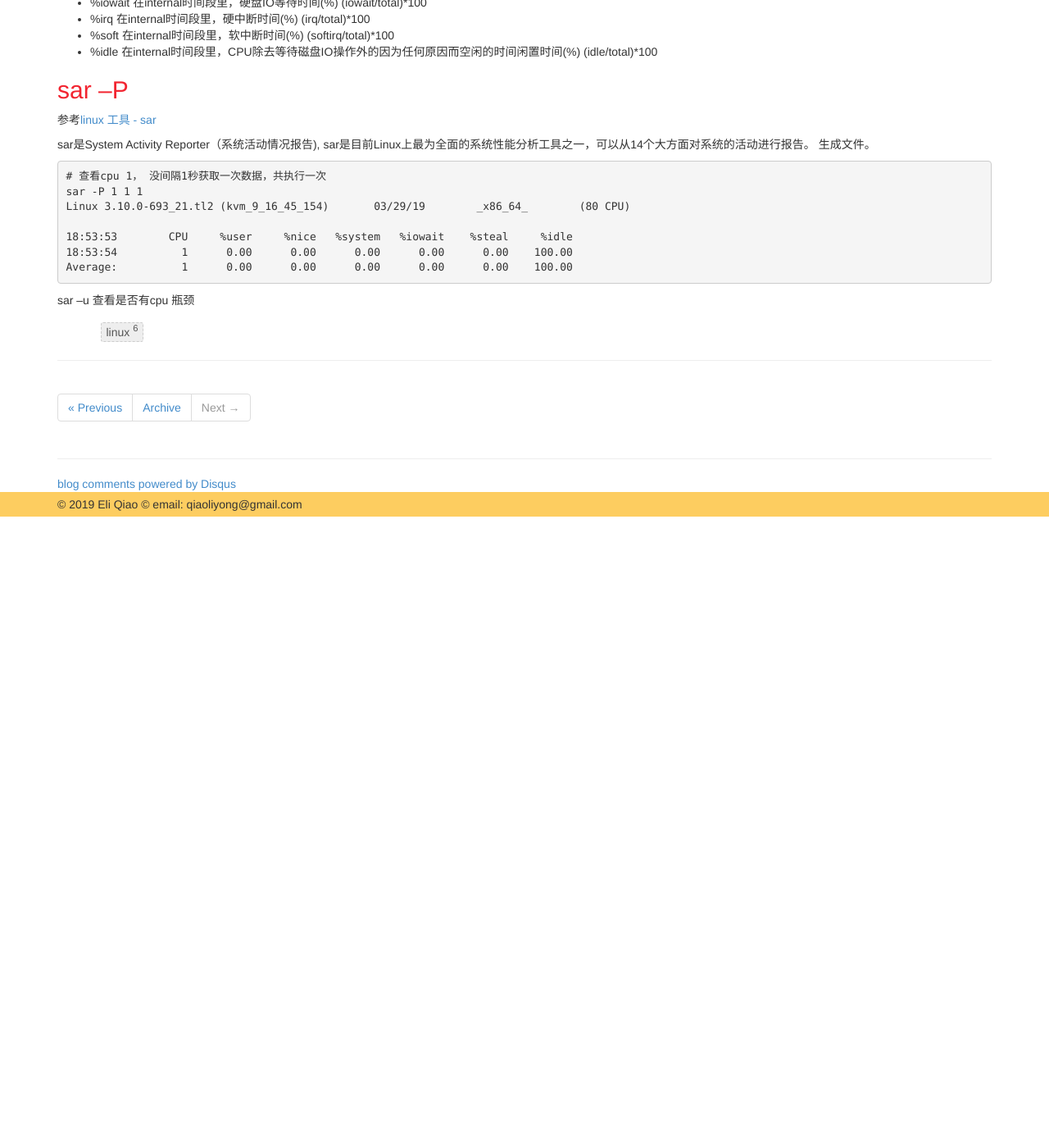
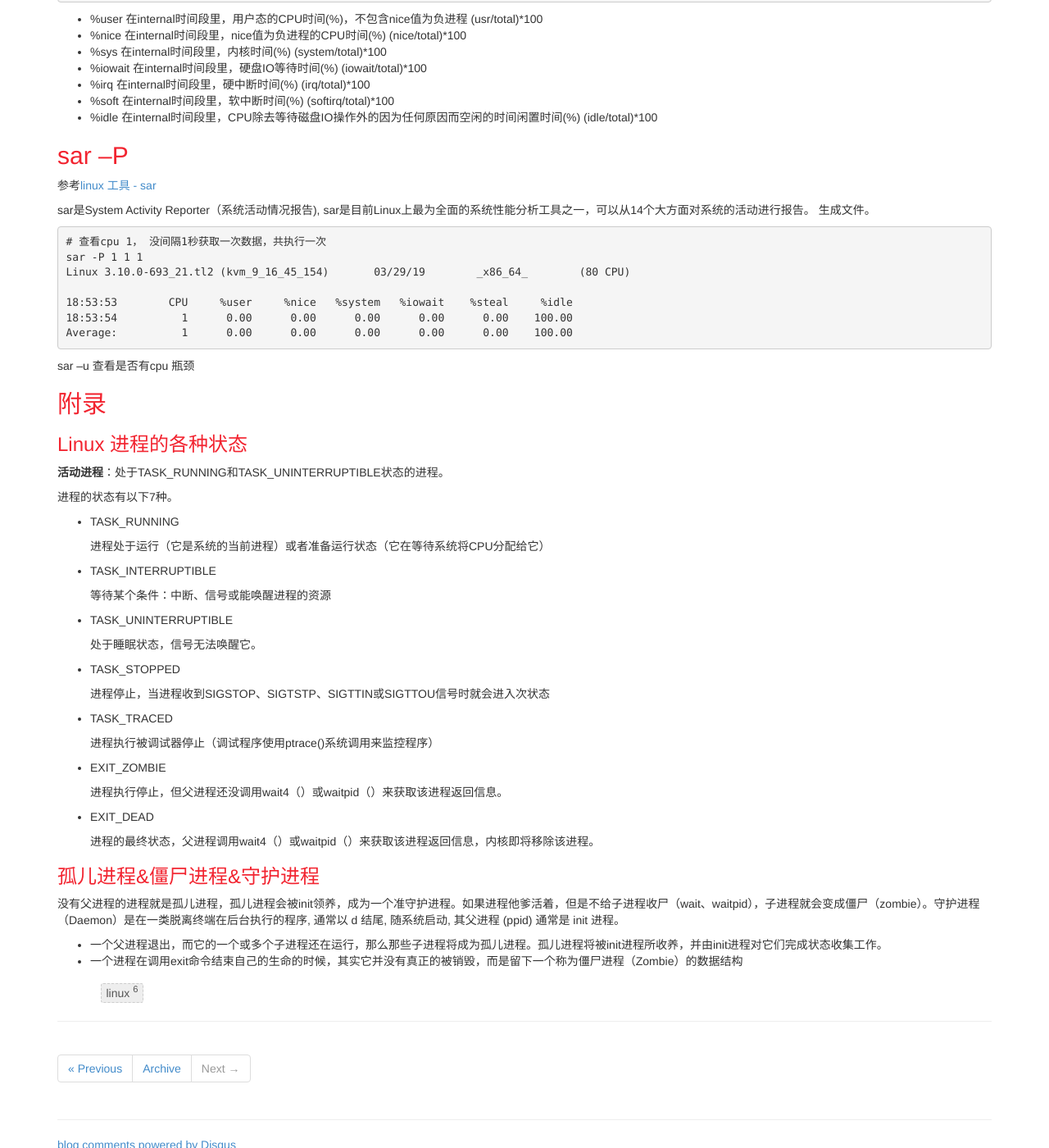
Before and after one commit to taget/taget.github.io, a Jekyll site: the page built from _posts/linux/2019-03-28-linux-cpu.md, in a window 1280 px wide and 1400 px high, scrolled down 2063 px. Shown: the whole window at 82% size. Built offline with Jekyll 4.4.1, drawn with Linux system fonts in a browser that asks for light colours; nearby versions of some CDN libraries; comment, search, counter and statistics services are not loaded; before the commit the page ends 2693 px from its top, so only the background shows below that; some of the changed text lies outside the part shown.

Commit message:
增加更多进程相关的

````diff
--- a/_posts/linux/2019-03-28-linux-cpu.md
+++ b/_posts/linux/2019-03-28-linux-cpu.md
@@ -37,6 +37,10 @@ Cpu3  :  0.6%us,  0.3%sy,  0.0%ni, 99.0%id,  0.0%wa,  0.0%hi,  0.0%si,  0.0%st
 ```
 
 * load average: 0.18, 0.26, 0.32: [系统负载，即任务队列的平均长度]， 分别是 1分钟，5分钟，15分钟时间内的平均的队列长队，该长度反应了系统负载的变化情况。
+
+**对于系统CPU 数量为1 的系统， load average=1 代表了系统在全力工作，小于0.7认为是安全的， 大于5说明系统已经不堪重负了。 内核没5s中更新 load average 值。 获取load average 的方法有 w, top, uptime 以及 cat /proc/loadavg 获取。
+如果一个进程满足以下条件则其就会位于运行队列中，它没有在等待I/O操作的结果， 它没有主动进入等待状态(也就是没有调用'wait')没有被停止(例如：等待终止)**
+
 * Cpu(s):
  1. 3.9%us [用户空间占用CPU百分比]
  2. 0.6%sy [内核空间占用CPU百分比]
@@ -131,3 +135,47 @@ Average:          1      0.00      0.00      0.00      0.00      0.00    100.00
 ```
 
 sar –u 查看是否有cpu 瓶颈
+
+
+## 附录
+
+### Linux 进程的各种状态
+
+**活动进程**：处于TASK_RUNNING和TASK_UNINTERRUPTIBLE状态的进程。
+
+   进程的状态有以下7种。
+
+- TASK_RUNNING
+
+   进程处于运行（它是系统的当前进程）或者准备运行状态（它在等待系统将CPU分配给它）
+
+- TASK_INTERRUPTIBLE
+
+   等待某个条件：中断、信号或能唤醒进程的资源
+
+- TASK_UNINTERRUPTIBLE
+
+   处于睡眠状态，信号无法唤醒它。
+
+- TASK_STOPPED
+
+   进程停止，当进程收到SIGSTOP、SIGTSTP、SIGTTIN或SIGTTOU信号时就会进入次状态
+
+- TASK_TRACED
+
+   进程执行被调试器停止（调试程序使用ptrace()系统调用来监控程序）
+
+- EXIT_ZOMBIE
+
+   进程执行停止，但父进程还没调用wait4（）或waitpid（）来获取该进程返回信息。
+
+- EXIT_DEAD
+
+   进程的最终状态，父进程调用wait4（）或waitpid（）来获取该进程返回信息，内核即将移除该进程。
+
+
+### 孤儿进程&僵尸进程&守护进程
+
+没有父进程的进程就是孤儿进程，孤儿进程会被init领养，成为一个准守护进程。如果进程他爹活着，但是不给子进程收尸（wait、waitpid），子进程就会变成僵尸（zombie）。守护进程（Daemon）是在一类脱离终端在后台执行的程序, 通常以 d 结尾, 随系统启动, 其父进程 (ppid) 通常是 init 进程。
+- 一个父进程退出，而它的一个或多个子进程还在运行，那么那些子进程将成为孤儿进程。孤儿进程将被init进程所收养，并由init进程对它们完成状态收集工作。
+- 一个进程在调用exit命令结束自己的生命的时候，其实它并没有真正的被销毁，而是留下一个称为僵尸进程（Zombie）的数据结构
````
